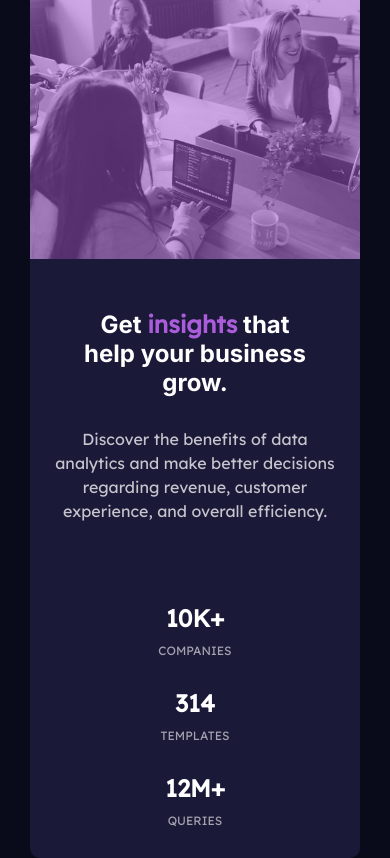
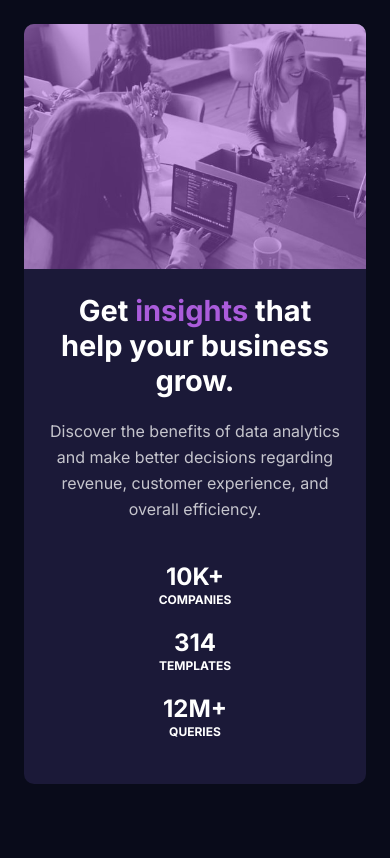
Before and after one commit to joelsonlins/Stats-preview-card-component, a plain HTML site: page index.html in a window 390 px wide. Drawn offline with Linux system fonts and the light colour scheme.

Commit message:
versao2.1

```diff
--- a/index.html
+++ b/index.html
@@ -7,7 +7,8 @@
   <!-- displays site properly based on user's device -->
 
   <link rel="icon" type="image/png" sizes="32x32" href="./images/favicon-32x32.png">
-  <link rel="stylesheet" href="./style.css">
+  <link rel="stylesheet" href="/style.css">
+
   <title>Frontend Mentor | Stats preview card component</title>
 
   <!-- Feel free to remove these styles or customise in your own stylesheet 👍 -->
@@ -15,47 +16,38 @@
 </head>
 
 <body>
+  <main class="container">
+    <div class="card__container">
+      <div class="content__left">
+        <h1 class="title">
+          Get <span>insights</span> that help your business grow.
+        </h1>
+        <p class="description">
+          Discover the benefits of data analytics and make better decisions regarding revenue, customer
+          experience, and overall efficiency.
+        </p>
 
-    <main class="container">
-      <div class="left">
-        <div class="left-cont">
-        <h1 class="desktop">Get <span class="insights">insights</span> that help<br>
-           your business grow.</h1>
-           <h1 class="mobile">Get <span class="insights">insights</span> that<br> help
-            your business<br> grow.</h1>
-        <span class="description">Discover the benefits of data<br> analytics and make
-          better decisions<br> regarding revenue, customer<br>
-          experience, and overall efficiency.</span>
-        <ul>
-          <li>
-            <h2>10k+</h2>
-            <p>companies</p>
-          </li>
-          <li>
-            <h2>314</h2>
-            <p>templates</p>
-          </li>
-          <li>
-            <h2>12m+</h2>
-            <p>queries</p>
-          </li>
-        </ul>
+        <div class="stats__container">
+          <div class="stat__item companies">
+            <h3>10K+</h3>
+            <h6>COMPANIES</h6>
+          </div>
+          <div class="stat__item templates">
+            <h3>314</h3>
+            <h6>TEMPLATES</h6>
+          </div>
+          <div class="stat__item queries">
+            <h3>12M+</h3>
+            <h6>QUERIES</h6>
+          </div>
+        </div>
+
+      </div>
+      <div class="content__right">
+
       </div>
     </div>
-      <div class="right">
-        <img src="./images/image-header-desktop.jpg" class="imagem-mulheres" alt="">
-      </div>
-
-
   </main>
-
-
-
-
-
-
-
-
 
 </body>
 
--- a/style.css
+++ b/style.css
@@ -1,196 +1,155 @@
 @import url('https://fonts.googleapis.com/css2?family=Inter:wght@400;700&family=Lexend+Deca&display=swap');
 
-* {
+*, *::before, *::after {
     margin: 0;
     padding: 0;
     box-sizing: border-box;
 }
 
-.attribution {
-    font-size: 11px;
-    text-align: center;
+body{
+    width: 100%;
+    height: 100%;
+    font-family: "Inter", sans-serif;
+    font-size: 15px;
+    color: white;
+    background-color: hsl(233, 47%, 7%);
 }
 
-.attribution a {
-    color: hsl(228, 45%, 44%);
-}
-
-:root {
-    --very-dark-blue: hsl(233, 47%, 7%);
-    --dark-desat-blue: hsl(244, 38%, 16%);
-    --soft-violet: hsl(277, 64%, 61%);
-    --white: hsl(0, 0%, 100%);
-    --sligTranspWhiteM: hsla(0, 0%, 100%, 0.75);
-    --sligTranspWhiteH: hsla(0, 0%, 100%, 0.6);
-
-}
-
-body {
-    background-color: var(--very-dark-blue);
+.container {
     width: 100%;
     height: 100vh;
     display: flex;
+    align-items: center;
     justify-content: center;
+}
+.card__container{
+    width: 100%;
+    height: 100vh;
+    max-width: 1440px;
+    height: 600px;
+    background-color: hsl(244, 38%, 16%);
+    border-radius: 10px;
+    display: flex;
     align-items: center;
-    color: var(--white);
+    justify-content: center;
+    overflow: hidden;
+
+}
+.content__left {
+    width: 50%;
+    height: 100%;
+    padding: 91px 94px;
+    display: flex;
+    flex-direction: column;
 }
 
-.mobile {
-    display: none;
+.content__left .title {
+    font-size: 50px;
+    line-height: 60px;
+    font-weight: 700;
+    margin-bottom: 45px;
 }
 
-.container {
-    display: flex;
-    background-color: var(--dark-desat-blue);
-    border-radius: 0px 10px 10px 0px;
-}
-
-.insights {
-    color: var(--soft-violet);
-}
-
-h1 {
-    margin-bottom: 30px;
-    font-family: "Inter", sans-serif;
-    font-weight: 700;
-}
-
-span,
-li {
-    font-family: "Lexend Deca";
-
-}
-
-.right {
-    height: 100%;
-    display: flex;
-    align-items: center;
-    border-radius: 0px 10px 10px 0px;
-    background-color: var(--soft-violet);
-
-}
-
-img {
-    border-radius: 0px 10px 10px 0px;
-    opacity: 0.5;
-}
-
-.left {
-
-    margin-left: 60px;
-    margin-right: 60px;
-    display: flex;
-    justify-content: center;
-    align-items: center;
-}
-
-ul {
-    margin-top: 60px;
-    list-style: none;
-    margin-right: 45px;
-    text-transform: uppercase;
-    font-size: 14px;
-    display: flex;
-    justify-content: space-between;
-
-}
-
-li p {
-    margin-top: 10px;
-    font-size: 12px;
-    color: var(--sligTranspWhiteH);
+.content__left .title > span{
+    color: hsl(277, 64%, 61%);
 }
 
 .description {
-    color: var(--sligTranspWhiteM);
+    font-size: 20px;
     font-weight: 400;
-    font-size: 0.8rem;
+    line-height: 33px;
+    color: hsla(0, 0%, 100%, 0.75);
+    margin-bottom: 90px;
+}
+.stats__container {
+    display: flex;
+    align-items: center;
+    justify-content: space-between;
+}
+.stat__item h3 {
+    font-size: 32px;
+    line-height: 33px;
+    font-weight: 700;
+}
+.stat_item h6 {
+    font-size: 17px;
+    line-height: 24px;
+    font-weight: 400;
+    color: hsla(0, 0%, 100%, 0.6);
 }
 
-@media only screen and (max-width:1000px) {
-    .desktop {
-        display: none;
+.content__right {
+    width: 50%;
+    height: 100%;
+    background-image: url("/images/image-header-desktop.jpg");
+    background-repeat: no-repeat;
+    background-position: center;
+    background-size: cover;
+    position: relative;
+
+}
+.content__right::after{
+    content: '';
+    position:  absolute;
+    width: 100%;
+    height: 100%;
+    top: 0;
+    left: 0;
+    background-color: hsl(277, 64%, 61%, 0.50);
 }
 
-    body {
-        background-color: var(--very-dark-blue);
+@media only screen and (max-width: 1140px){
+.container{
+    height: auto;
+    padding: 3rem;
+}
+.card__container{
     width: 100%;
-        height: 100vh;
-        display: flex;
-        justify-content: center;
-        align-items: center;
-        color: var(--white);
+    height: auto;
+    flex-direction: column-reverse;
+}
+.content__left {
+    width: 100%;
+    padding: 3rem;
+}
+.content__right{
+    width: 100%;
+    height: 245px;
+}
+}
+
+@media only screen and (max-width: 600px){
+    .container {
+        padding: 1.5rem;
+        text-align: center;
 
     }
-
-
-.container {
-    display: flex;
+    .content__left {
+padding: 1.5rem;
+    }
+    .content__left .title{
+        font-size: 29px;
+        line-height: 35px;
+        margin-bottom: 20px;
+    }
+    .description {
+        font-size: 16px;
+        line-height: 26px;
+        margin-bottom: 40px;
+    }
+    .stats__container {
         flex-direction: column;
-    border-radius: 10px 10px 10px 10px;
+        align-items: center;
         justify-content: center;
-    align-items: center;
-    margin-left: 30px;
-    margin-right: 30px;
-    margin-top: 300px;
-    margin-bottom: 300px;
-
-
-
-
+        gap: 20px;
+        margin-bottom: 20px;
     }
-
-.mobile {
-    display: block;
+    .stat__item h3 {
+        font-size: 24px;
+        line-height: 29px;
     }
-
-.right {
-    order: -1;
-    margin-top: 0;
-    border-radius: 10px 10px 0px 0px;
-
+    .stat__item h6 {
+        font-size: 12px;
+        line-height: 17px;
     }
-
-img {
-    border-radius: 10px 10px 0px 0px;
-    height: auto;
-    width: 100%;
 }
-
-h1 {
-    font-size: 1.5rem;
-    margin-top: 50px;
-
-}
-
-.description {
-    font-size: 1rem;
-    line-height: 1.5;
-}
-
-ul {
-    width: 100%;
-    height: 100%;
-    display: block;
-    margin-top: 50px;
-    font-size: 1rem;
-    justify-content: center;
-    align-items: center;
-    padding-bottom: 30px;
-
-}
-
-li {
-    padding-top: 30px;
-}
-
-.left {
-    display: flex;
-    justify-content: center;
-    align-items: center;
-    text-align: center;
-    margin-left: 15px;
-    margin-right: 15px;
-}
-
-}
```
Lines whose indentation alone changed are shown as unchanged.
